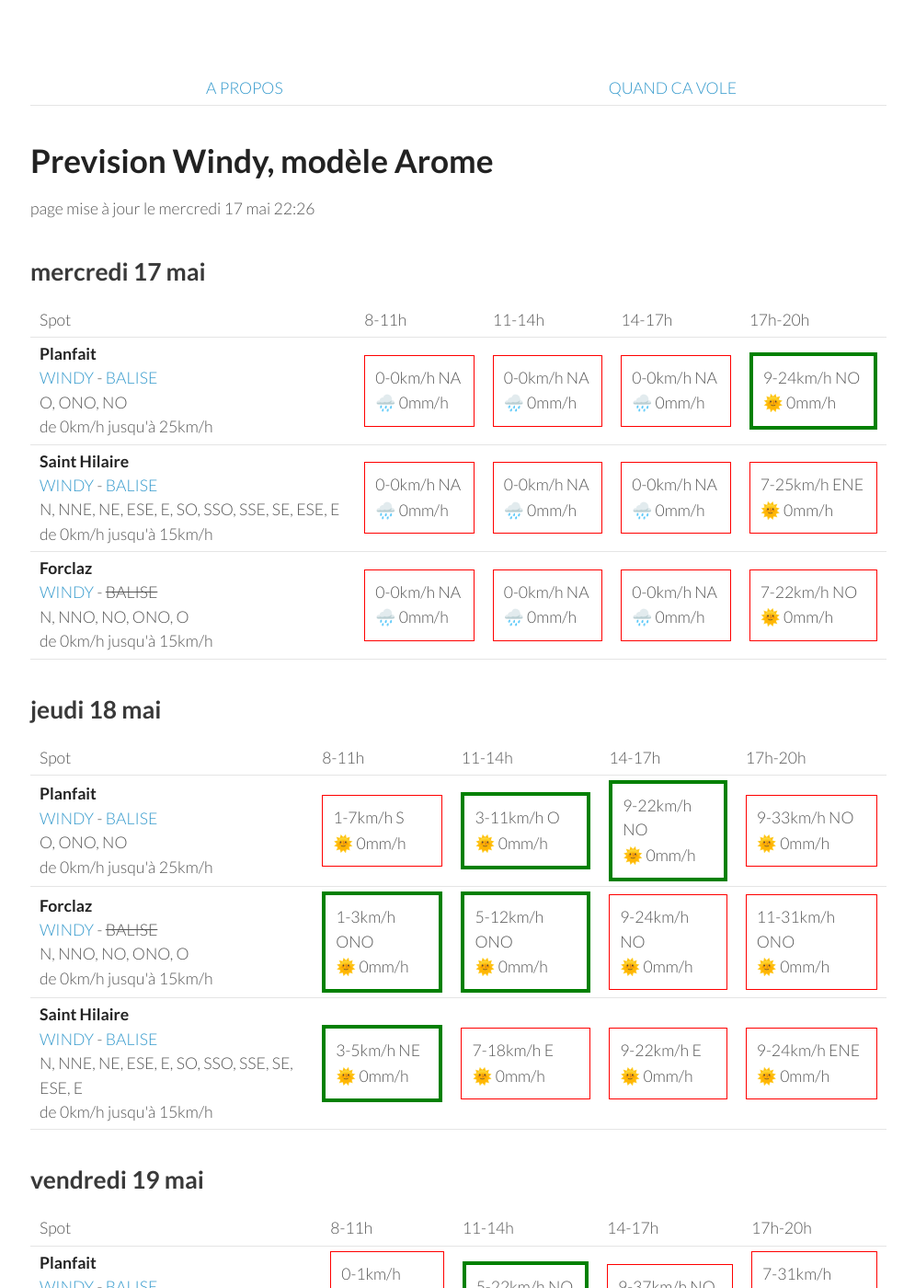
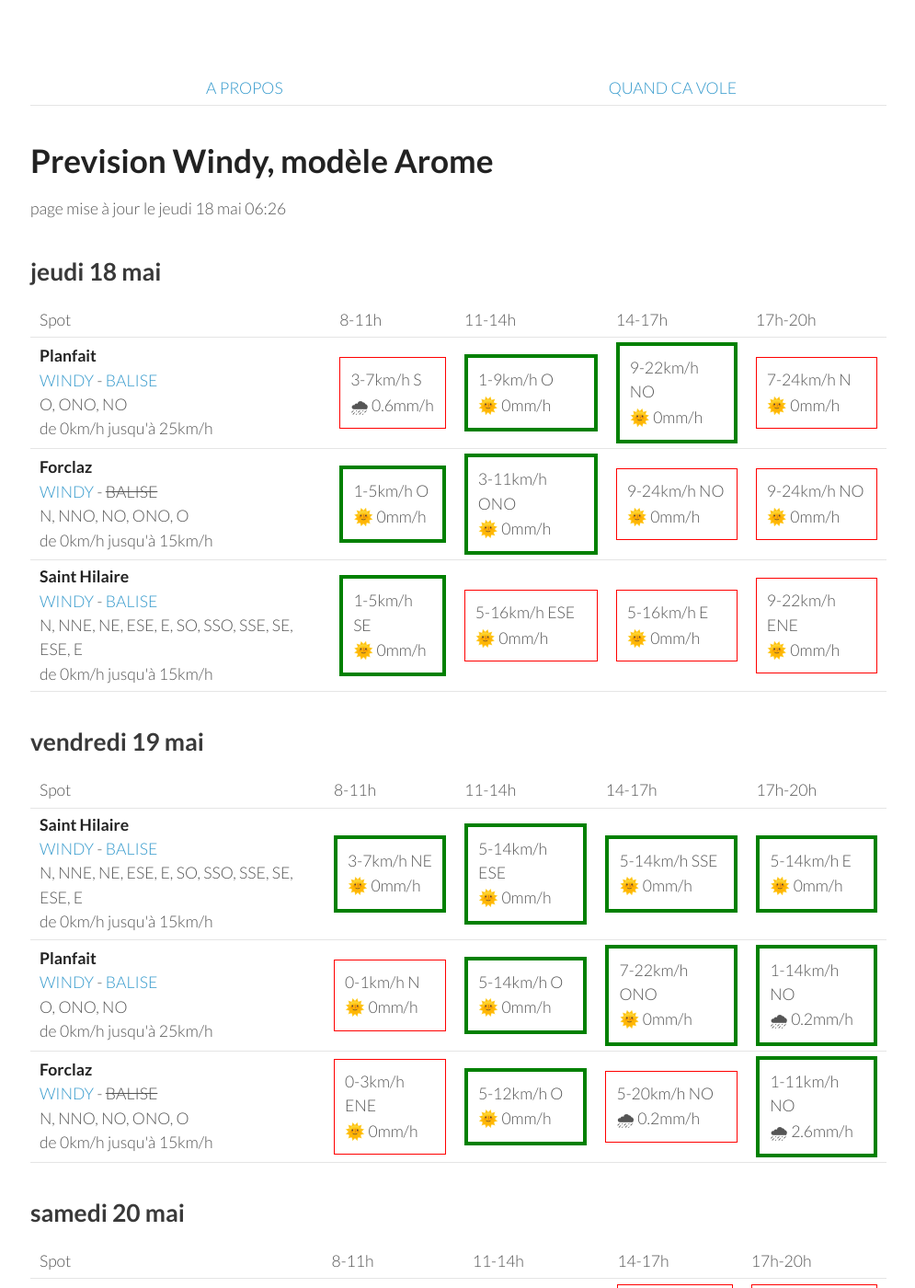
Before and after one commit to parapente-dans-le-nord/parapente-dans-le-nord.github.io, a Jekyll site: the page built from alpes_nord.markdown, in a window 1280 px wide and 1400 px high. Shown: the whole window at 92% size, without its empty margins (25-1020 px from the left). Built offline with Jekyll 4.4.1, drawn with Linux system fonts in a browser that asks for light colours; some of the changed text lies outside the part shown.

Commit message:
update index.markdown

```diff
--- a/alpes_nord.markdown
+++ b/alpes_nord.markdown
@@ -7,51 +7,8 @@ title:  "Tous les spots"
 {: .links}
 
 # Prevision Windy, modèle Arome
-page mise à jour le mercredi 17 mai 22:26
+page mise à jour le jeudi 18 mai 06:26
 
-## mercredi 17 mai
-
-{::nomarkdown}
-<table>
-  <tbody>
-    <tr>
-      <td>Spot</td>
-      <td>8-11h</td>
-      <td>11-14h</td>
-      <td>14-17h</td>
-      <td>17h-20h</td>
-    </tr>
-<tr>
-        <td><strong>Planfait</strong><br><a href="https://windy.com/45.853/6.223?45.415,6.223,8">WINDY</a> - <span class=""><a href="https://www.openwindmap.org/PP496">BALISE</a> </span><br> <span class="vent-favorable">O, ONO, NO</span><br><span class="force-vent">de 0km/h jusqu'à 25km/h</span> </td>
-
-            <td><div class="not-flyable"><p>0-0km/h NA</p><p>🌧️ 0mm/h</p></div></td>
-            <td><div class="not-flyable"><p>0-0km/h NA</p><p>🌧️ 0mm/h</p></div></td>
-            <td><div class="not-flyable"><p>0-0km/h NA</p><p>🌧️ 0mm/h</p></div></td>
-            <td><div class="flyable"><p>9-24km/h NO</p><p>🌞 0mm/h</p></div></td>
-
-    </tr>
-<tr>
-        <td><strong>Saint Hilaire</strong><br><a href="https://windy.com/45.307/5.888?45.087,5.889,9,m:eUFagkX">WINDY</a> - <span class=""><a href="http://www.balisemeteo.com/balise.php?idBalise=61">BALISE</a> </span><br> <span class="vent-favorable">N, NNE, NE, ESE, E, SO, SSO, SSE, SE, ESE, E</span><br><span class="force-vent">de 0km/h jusqu'à 15km/h</span> </td>
-
-            <td><div class="not-flyable"><p>0-0km/h NA</p><p>🌧️ 0mm/h</p></div></td>
-            <td><div class="not-flyable"><p>0-0km/h NA</p><p>🌧️ 0mm/h</p></div></td>
-            <td><div class="not-flyable"><p>0-0km/h NA</p><p>🌧️ 0mm/h</p></div></td>
-            <td><div class="not-flyable"><p>7-25km/h ENE</p><p>🌞 0mm/h</p></div></td>
-
-    </tr>
-<tr>
-        <td><strong>Forclaz</strong><br><a href="https://windy.com/45.814/6.247?45.375,6.246,8,m:eVwaglz">WINDY</a> - <span class="no-balise"> BALISE </span><br> <span class="vent-favorable">N, NNO, NO, ONO, O</span><br><span class="force-vent">de 0km/h jusqu'à 15km/h</span> </td>
-
-            <td><div class="not-flyable"><p>0-0km/h NA</p><p>🌧️ 0mm/h</p></div></td>
-            <td><div class="not-flyable"><p>0-0km/h NA</p><p>🌧️ 0mm/h</p></div></td>
-            <td><div class="not-flyable"><p>0-0km/h NA</p><p>🌧️ 0mm/h</p></div></td>
-            <td><div class="not-flyable"><p>7-22km/h NO</p><p>🌞 0mm/h</p></div></td>
-
-    </tr>
-
-</tbody>
-</table>
-{:/}
 ## jeudi 18 mai
 
 {::nomarkdown}
@@ -67,30 +24,30 @@ page mise à jour le mercredi 17 mai 22:26
 <tr>
         <td><strong>Planfait</strong><br><a href="https://windy.com/45.853/6.223?45.415,6.223,8">WINDY</a> - <span class=""><a href="https://www.openwindmap.org/PP496">BALISE</a> </span><br> <span class="vent-favorable">O, ONO, NO</span><br><span class="force-vent">de 0km/h jusqu'à 25km/h</span> </td>
 
-            <td><div class="not-flyable"><p>1-7km/h S</p><p>🌞 0mm/h</p></div></td>
-            <td><div class="flyable"><p>3-11km/h O</p><p>🌞 0mm/h</p></div></td>
+            <td><div class="not-flyable"><p>3-7km/h S</p><p>🌧 0.6mm/h</p></div></td>
+            <td><div class="flyable"><p>1-9km/h O</p><p>🌞 0mm/h</p></div></td>
             <td><div class="flyable"><p>9-22km/h NO</p><p>🌞 0mm/h</p></div></td>
-            <td><div class="not-flyable"><p>9-33km/h NO</p><p>🌞 0mm/h</p></div></td>
+            <td><div class="not-flyable"><p>7-24km/h N</p><p>🌞 0mm/h</p></div></td>
 
 
     </tr>
 <tr>
         <td><strong>Forclaz</strong><br><a href="https://windy.com/45.814/6.247?45.375,6.246,8,m:eVwaglz">WINDY</a> - <span class="no-balise"> BALISE </span><br> <span class="vent-favorable">N, NNO, NO, ONO, O</span><br><span class="force-vent">de 0km/h jusqu'à 15km/h</span> </td>
 
-            <td><div class="flyable"><p>1-3km/h ONO</p><p>🌞 0mm/h</p></div></td>
-            <td><div class="flyable"><p>5-12km/h ONO</p><p>🌞 0mm/h</p></div></td>
+            <td><div class="flyable"><p>1-5km/h O</p><p>🌞 0mm/h</p></div></td>
+            <td><div class="flyable"><p>3-11km/h ONO</p><p>🌞 0mm/h</p></div></td>
             <td><div class="not-flyable"><p>9-24km/h NO</p><p>🌞 0mm/h</p></div></td>
-            <td><div class="not-flyable"><p>11-31km/h ONO</p><p>🌞 0mm/h</p></div></td>
+            <td><div class="not-flyable"><p>9-24km/h NO</p><p>🌞 0mm/h</p></div></td>
 
 
     </tr>
 <tr>
         <td><strong>Saint Hilaire</strong><br><a href="https://windy.com/45.307/5.888?45.087,5.889,9,m:eUFagkX">WINDY</a> - <span class=""><a href="http://www.balisemeteo.com/balise.php?idBalise=61">BALISE</a> </span><br> <span class="vent-favorable">N, NNE, NE, ESE, E, SO, SSO, SSE, SE, ESE, E</span><br><span class="force-vent">de 0km/h jusqu'à 15km/h</span> </td>
 
-            <td><div class="flyable"><p>3-5km/h NE</p><p>🌞 0mm/h</p></div></td>
-            <td><div class="not-flyable"><p>7-18km/h E</p><p>🌞 0mm/h</p></div></td>
-            <td><div class="not-flyable"><p>9-22km/h E</p><p>🌞 0mm/h</p></div></td>
-            <td><div class="not-flyable"><p>9-24km/h ENE</p><p>🌞 0mm/h</p></div></td>
+            <td><div class="flyable"><p>1-5km/h SE</p><p>🌞 0mm/h</p></div></td>
+            <td><div class="not-flyable"><p>5-16km/h ESE</p><p>🌞 0mm/h</p></div></td>
+            <td><div class="not-flyable"><p>5-16km/h E</p><p>🌞 0mm/h</p></div></td>
+            <td><div class="not-flyable"><p>9-22km/h ENE</p><p>🌞 0mm/h</p></div></td>
 
 
     </tr>
@@ -111,32 +68,32 @@ page mise à jour le mercredi 17 mai 22:26
       <td>17h-20h</td>
     </tr>
 <tr>
-        <td><strong>Planfait</strong><br><a href="https://windy.com/45.853/6.223?45.415,6.223,8">WINDY</a> - <span class=""><a href="https://www.openwindmap.org/PP496">BALISE</a> </span><br> <span class="vent-favorable">O, ONO, NO</span><br><span class="force-vent">de 0km/h jusqu'à 25km/h</span> </td>
+        <td><strong>Saint Hilaire</strong><br><a href="https://windy.com/45.307/5.888?45.087,5.889,9,m:eUFagkX">WINDY</a> - <span class=""><a href="http://www.balisemeteo.com/balise.php?idBalise=61">BALISE</a> </span><br> <span class="vent-favorable">N, NNE, NE, ESE, E, SO, SSO, SSE, SE, ESE, E</span><br><span class="force-vent">de 0km/h jusqu'à 15km/h</span> </td>
 
-            <td><div class="not-flyable"><p>0-1km/h OSO</p><p>🌞 0mm/h</p></div></td>
-            <td><div class="flyable"><p>5-22km/h NO</p><p>🌞 0mm/h</p></div></td>
-            <td><div class="not-flyable"><p>9-37km/h NO</p><p>🌧 1mm/h</p></div></td>
-            <td><div class="not-flyable"><p>7-31km/h NNO</p><p>🌧 1.8mm/h</p></div></td>
+            <td><div class="flyable"><p>3-7km/h NE</p><p>🌞 0mm/h</p></div></td>
+            <td><div class="flyable"><p>5-14km/h ESE</p><p>🌞 0mm/h</p></div></td>
+            <td><div class="flyable"><p>5-14km/h SSE</p><p>🌞 0mm/h</p></div></td>
+            <td><div class="flyable"><p>5-14km/h E</p><p>🌞 0mm/h</p></div></td>
 
 
     </tr>
 <tr>
-        <td><strong>Saint Hilaire</strong><br><a href="https://windy.com/45.307/5.888?45.087,5.889,9,m:eUFagkX">WINDY</a> - <span class=""><a href="http://www.balisemeteo.com/balise.php?idBalise=61">BALISE</a> </span><br> <span class="vent-favorable">N, NNE, NE, ESE, E, SO, SSO, SSE, SE, ESE, E</span><br><span class="force-vent">de 0km/h jusqu'à 15km/h</span> </td>
+        <td><strong>Planfait</strong><br><a href="https://windy.com/45.853/6.223?45.415,6.223,8">WINDY</a> - <span class=""><a href="https://www.openwindmap.org/PP496">BALISE</a> </span><br> <span class="vent-favorable">O, ONO, NO</span><br><span class="force-vent">de 0km/h jusqu'à 25km/h</span> </td>
 
-            <td><div class="not-flyable"><p>1-3km/h ENE</p><p>🌞 0mm/h</p></div></td>
-            <td><div class="not-flyable"><p>5-22km/h NNO</p><p>🌞 0mm/h</p></div></td>
-            <td><div class="not-flyable"><p>7-37km/h NNO</p><p>🌧 2.1mm/h</p></div></td>
-            <td><div class="not-flyable"><p>5-37km/h N</p><p>🌧 1.3mm/h</p></div></td>
+            <td><div class="not-flyable"><p>0-1km/h N</p><p>🌞 0mm/h</p></div></td>
+            <td><div class="flyable"><p>5-14km/h O</p><p>🌞 0mm/h</p></div></td>
+            <td><div class="flyable"><p>7-22km/h ONO</p><p>🌞 0mm/h</p></div></td>
+            <td><div class="flyable"><p>1-14km/h NO</p><p>🌧 0.2mm/h</p></div></td>
 
 
     </tr>
 <tr>
         <td><strong>Forclaz</strong><br><a href="https://windy.com/45.814/6.247?45.375,6.246,8,m:eVwaglz">WINDY</a> - <span class="no-balise"> BALISE </span><br> <span class="vent-favorable">N, NNO, NO, ONO, O</span><br><span class="force-vent">de 0km/h jusqu'à 15km/h</span> </td>
 
-            <td><div class="not-flyable"><p>0-1km/h SSO</p><p>🌞 0mm/h</p></div></td>
-            <td><div class="not-flyable"><p>5-22km/h ONO</p><p>🌞 0mm/h</p></div></td>
-            <td><div class="not-flyable"><p>7-37km/h NO</p><p>🌧 2.3mm/h</p></div></td>
-            <td><div class="not-flyable"><p>7-31km/h NO</p><p>🌧 1.1mm/h</p></div></td>
+            <td><div class="not-flyable"><p>0-3km/h ENE</p><p>🌞 0mm/h</p></div></td>
+            <td><div class="flyable"><p>5-12km/h O</p><p>🌞 0mm/h</p></div></td>
+            <td><div class="not-flyable"><p>5-20km/h NO</p><p>🌧 0.2mm/h</p></div></td>
+            <td><div class="flyable"><p>1-11km/h NO</p><p>🌧 2.6mm/h</p></div></td>
 
 
     </tr>
@@ -160,29 +117,29 @@ page mise à jour le mercredi 17 mai 22:26
         <td><strong>Planfait</strong><br><a href="https://windy.com/45.853/6.223?45.415,6.223,8">WINDY</a> - <span class=""><a href="https://www.openwindmap.org/PP496">BALISE</a> </span><br> <span class="vent-favorable">O, ONO, NO</span><br><span class="force-vent">de 0km/h jusqu'à 25km/h</span> </td>
 
             <td><div class="not-flyable"><p>1-14km/h ESE</p><p>🌞 0mm/h</p></div></td>
-            <td><div class="flyable"><p>3-18km/h ONO</p><p>🌞 0mm/h</p></div></td>
-            <td><div class="not-flyable"><p>5-31km/h NO</p><p>🌧 2.1mm/h</p></div></td>
-            <td><div class="not-flyable"><p>5-31km/h NNO</p><p>🌧 1mm/h</p></div></td>
+            <td><div class="flyable"><p>3-18km/h NO</p><p>🌞 0mm/h</p></div></td>
+            <td><div class="not-flyable"><p>7-31km/h NO</p><p>🌧 1.5mm/h</p></div></td>
+            <td><div class="not-flyable"><p>3-31km/h NNO</p><p>🌧 1.7mm/h</p></div></td>
 
 
     </tr>
 <tr>
         <td><strong>Saint Hilaire</strong><br><a href="https://windy.com/45.307/5.888?45.087,5.889,9,m:eUFagkX">WINDY</a> - <span class=""><a href="http://www.balisemeteo.com/balise.php?idBalise=61">BALISE</a> </span><br> <span class="vent-favorable">N, NNE, NE, ESE, E, SO, SSO, SSE, SE, ESE, E</span><br><span class="force-vent">de 0km/h jusqu'à 15km/h</span> </td>
 
-            <td><div class="not-flyable"><p>0-20km/h E</p><p>🌞 0mm/h</p></div></td>
-            <td><div class="not-flyable"><p>3-18km/h N</p><p>🌞 0mm/h</p></div></td>
-            <td><div class="not-flyable"><p>3-29km/h N</p><p>🌧 0.8mm/h</p></div></td>
-            <td><div class="not-flyable"><p>3-40km/h N</p><p>🌧 4.9mm/h</p></div></td>
+            <td><div class="not-flyable"><p>1-18km/h NNE</p><p>🌞 0mm/h</p></div></td>
+            <td><div class="not-flyable"><p>3-22km/h NNO</p><p>🌞 0mm/h</p></div></td>
+            <td><div class="not-flyable"><p>5-33km/h N</p><p>🌧 0.3mm/h</p></div></td>
+            <td><div class="not-flyable"><p>5-37km/h NNE</p><p>🌧 3.6mm/h</p></div></td>
 
 
     </tr>
 <tr>
         <td><strong>Forclaz</strong><br><a href="https://windy.com/45.814/6.247?45.375,6.246,8,m:eVwaglz">WINDY</a> - <span class="no-balise"> BALISE </span><br> <span class="vent-favorable">N, NNO, NO, ONO, O</span><br><span class="force-vent">de 0km/h jusqu'à 15km/h</span> </td>
 
-            <td><div class="not-flyable"><p>1-14km/h ESE</p><p>🌞 0mm/h</p></div></td>
-            <td><div class="not-flyable"><p>1-18km/h ONO</p><p>🌞 0mm/h</p></div></td>
-            <td><div class="not-flyable"><p>5-31km/h NO</p><p>🌧 0.7mm/h</p></div></td>
-            <td><div class="not-flyable"><p>5-33km/h NO</p><p>🌧 1.1mm/h</p></div></td>
+            <td><div class="not-flyable"><p>1-16km/h ESE</p><p>🌞 0mm/h</p></div></td>
+            <td><div class="not-flyable"><p>3-18km/h ONO</p><p>🌞 0mm/h</p></div></td>
+            <td><div class="not-flyable"><p>7-31km/h NO</p><p>🌧 0.6mm/h</p></div></td>
+            <td><div class="not-flyable"><p>3-33km/h NNO</p><p>🌧 0.7mm/h</p></div></td>
 
 
     </tr>
@@ -205,8 +162,8 @@ page mise à jour le mercredi 17 mai 22:26
 <tr>
         <td><strong>Planfait</strong><br><a href="https://windy.com/45.853/6.223?45.415,6.223,8">WINDY</a> - <span class=""><a href="https://www.openwindmap.org/PP496">BALISE</a> </span><br> <span class="vent-favorable">O, ONO, NO</span><br><span class="force-vent">de 0km/h jusqu'à 25km/h</span> </td>
 
-            <td><div class="not-flyable"><p>3-16km/h ESE</p><p>🌞 0mm/h</p></div></td>
-            <td><div class="flyable"><p>3-18km/h ONO</p><p>🌞 0mm/h</p></div></td>
+            <td><div class="not-flyable"><p>1-16km/h ESE</p><p>🌞 0mm/h</p></div></td>
+            <td><div class="flyable"><p>3-14km/h ONO</p><p>🌞 0mm/h</p></div></td>
             <td><div class="not-flyable"><p>5-22km/h NNO</p><p>🌧 0.2mm/h</p></div></td>
             <td><div class="flyable"><p>5-25km/h NO</p><p>🌧 1.4mm/h</p></div></td>
 
@@ -216,7 +173,7 @@ page mise à jour le mercredi 17 mai 22:26
         <td><strong>Saint Hilaire</strong><br><a href="https://windy.com/45.307/5.888?45.087,5.889,9,m:eUFagkX">WINDY</a> - <span class=""><a href="http://www.balisemeteo.com/balise.php?idBalise=61">BALISE</a> </span><br> <span class="vent-favorable">N, NNE, NE, ESE, E, SO, SSO, SSE, SE, ESE, E</span><br><span class="force-vent">de 0km/h jusqu'à 15km/h</span> </td>
 
             <td><div class="flyable"><p>1-12km/h E</p><p>🌞 0mm/h</p></div></td>
-            <td><div class="not-flyable"><p>3-18km/h ONO</p><p>🌞 0mm/h</p></div></td>
+            <td><div class="not-flyable"><p>1-12km/h O</p><p>🌞 0mm/h</p></div></td>
             <td><div class="not-flyable"><p>5-31km/h NNO</p><p>🌧 0.4mm/h</p></div></td>
             <td><div class="not-flyable"><p>1-33km/h O</p><p>🌧 4.4mm/h</p></div></td>
 
@@ -225,8 +182,8 @@ page mise à jour le mercredi 17 mai 22:26
 <tr>
         <td><strong>Forclaz</strong><br><a href="https://windy.com/45.814/6.247?45.375,6.246,8,m:eVwaglz">WINDY</a> - <span class="no-balise"> BALISE </span><br> <span class="vent-favorable">N, NNO, NO, ONO, O</span><br><span class="force-vent">de 0km/h jusqu'à 15km/h</span> </td>
 
-            <td><div class="not-flyable"><p>3-18km/h ESE</p><p>🌞 0mm/h</p></div></td>
-            <td><div class="not-flyable"><p>1-18km/h O</p><p>🌞 0mm/h</p></div></td>
+            <td><div class="not-flyable"><p>3-20km/h ESE</p><p>🌞 0mm/h</p></div></td>
+            <td><div class="not-flyable"><p>3-16km/h ONO</p><p>🌞 0mm/h</p></div></td>
             <td><div class="not-flyable"><p>5-24km/h NNO</p><p>🌞 0mm/h</p></div></td>
             <td><div class="not-flyable"><p>1-27km/h NNO</p><p>🌧 0.4mm/h</p></div></td>
 
```
